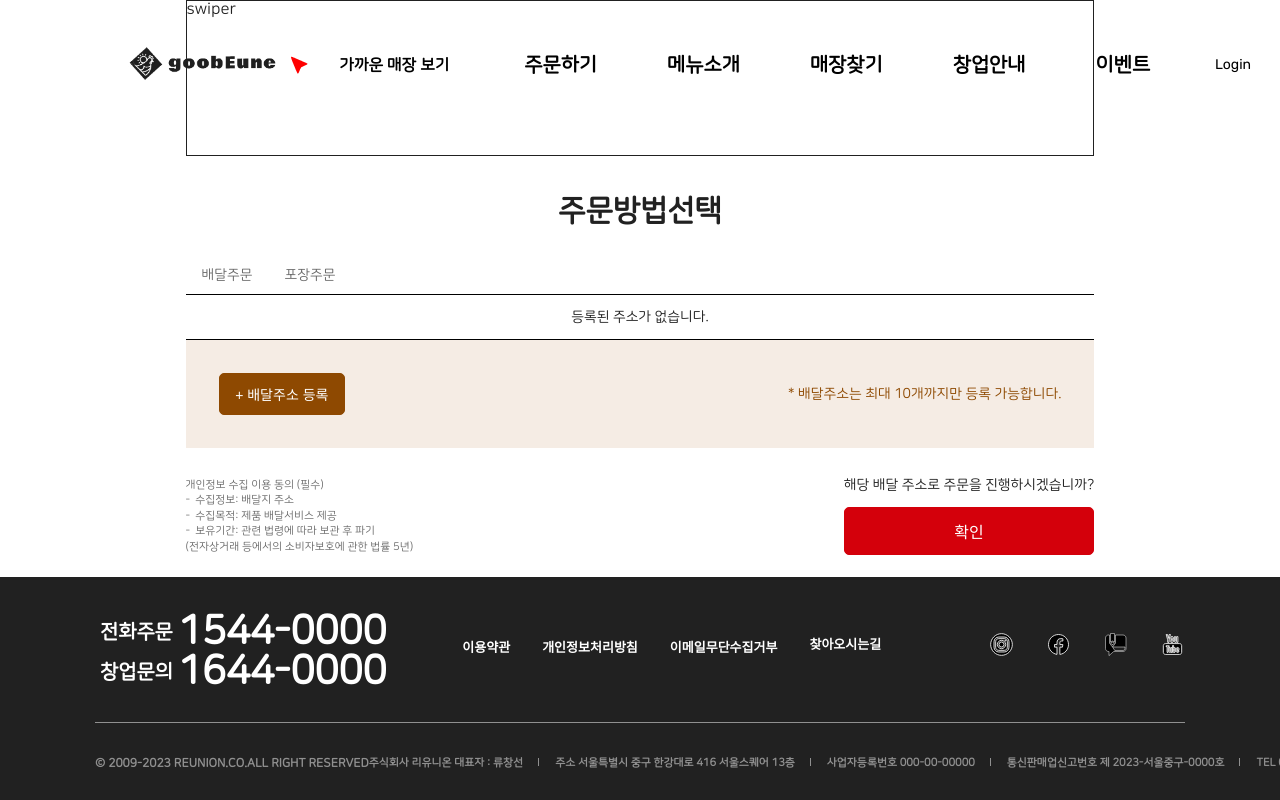
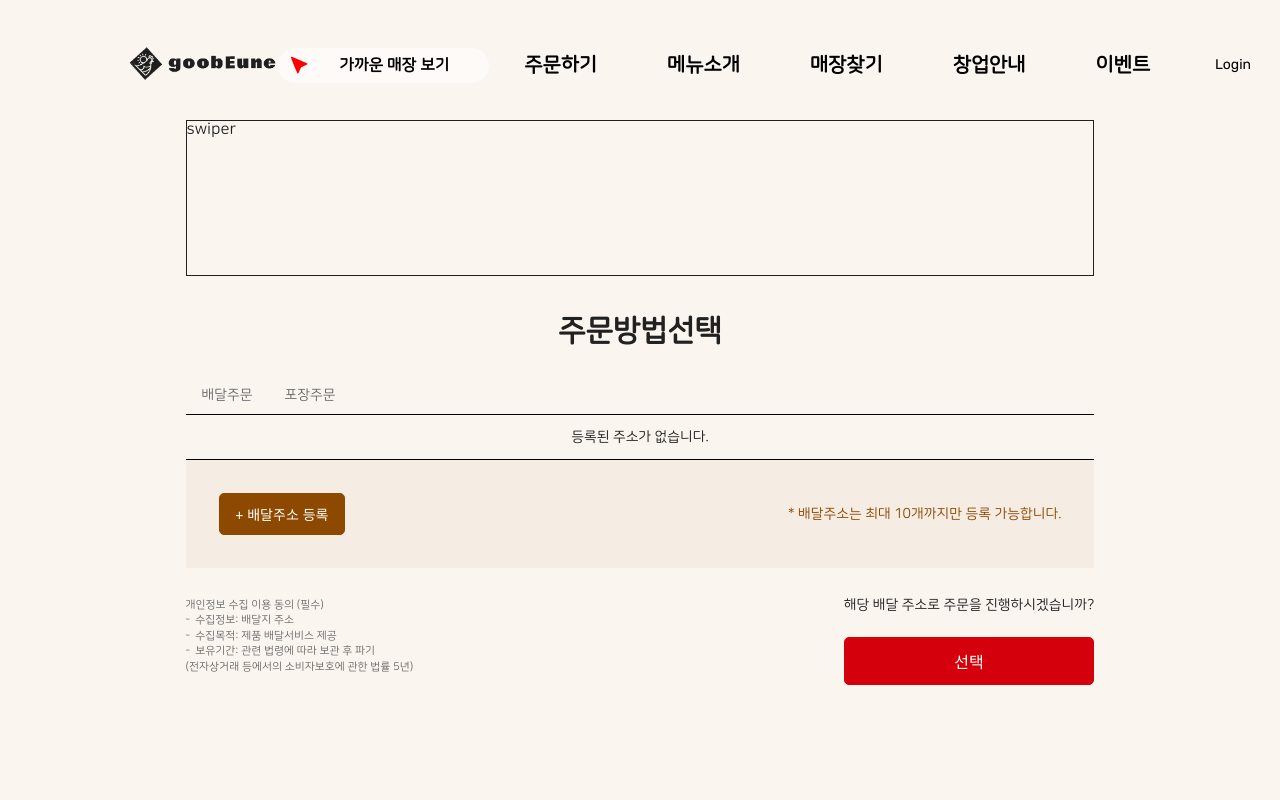
Before and after one commit to ryushin01/goobne, a React (Vite) app: page /goobne/delivery in a window 1280 px wide. Shown: the top 800 px of the page. Built offline with nearby package versions, Linux system fonts and the light colour scheme.

Commit message:
:lipstick: 페이지 여백 및 버튼 이름 수정

```diff
--- a/src/pages/Delivery/Delivery.jsx
+++ b/src/pages/Delivery/Delivery.jsx
@@ -22,7 +22,7 @@ const Delivery = () => {
             </DeliveryBottomLeft>
             <DeliveryBottomRight>
               <di>해당 배달 주소로 주문을 진행하시겠습니까?</di>
-              <Button size="medium">선택</Button>
+              <Button size="medium" content="선택" />
             </DeliveryBottomRight>
           </DeliveryMethodBottom>
         </MethodWrap>
@@ -45,11 +45,13 @@ const FlexBetween = `
 
 const DeliveryMain = styled.main`
   width: 100%;
+  height: 100%;
+  background-color: ${props => props.theme.grayscaleB};
 `;
 
 const DeliveryWrap = styled.section`
   width: 71%;
-  margin: auto;
+  margin: 120px auto;
 `;
 
 const SwiperBox = styled.div`
@@ -77,11 +79,13 @@ const DeliveryMethod = styled.div`
 
 const DeliveryMethodBottom = styled.div`
   ${FlexBetween};
+  margin-bottom: 40px;
 `;
 
 const DeliveryBottomLeft = styled.ul`
   font-size: 11px;
   color: ${props => props.theme.grayscaleD};
+  padding-bottom: 10px;
 
   & > li {
     line-height: 1.4;
```
